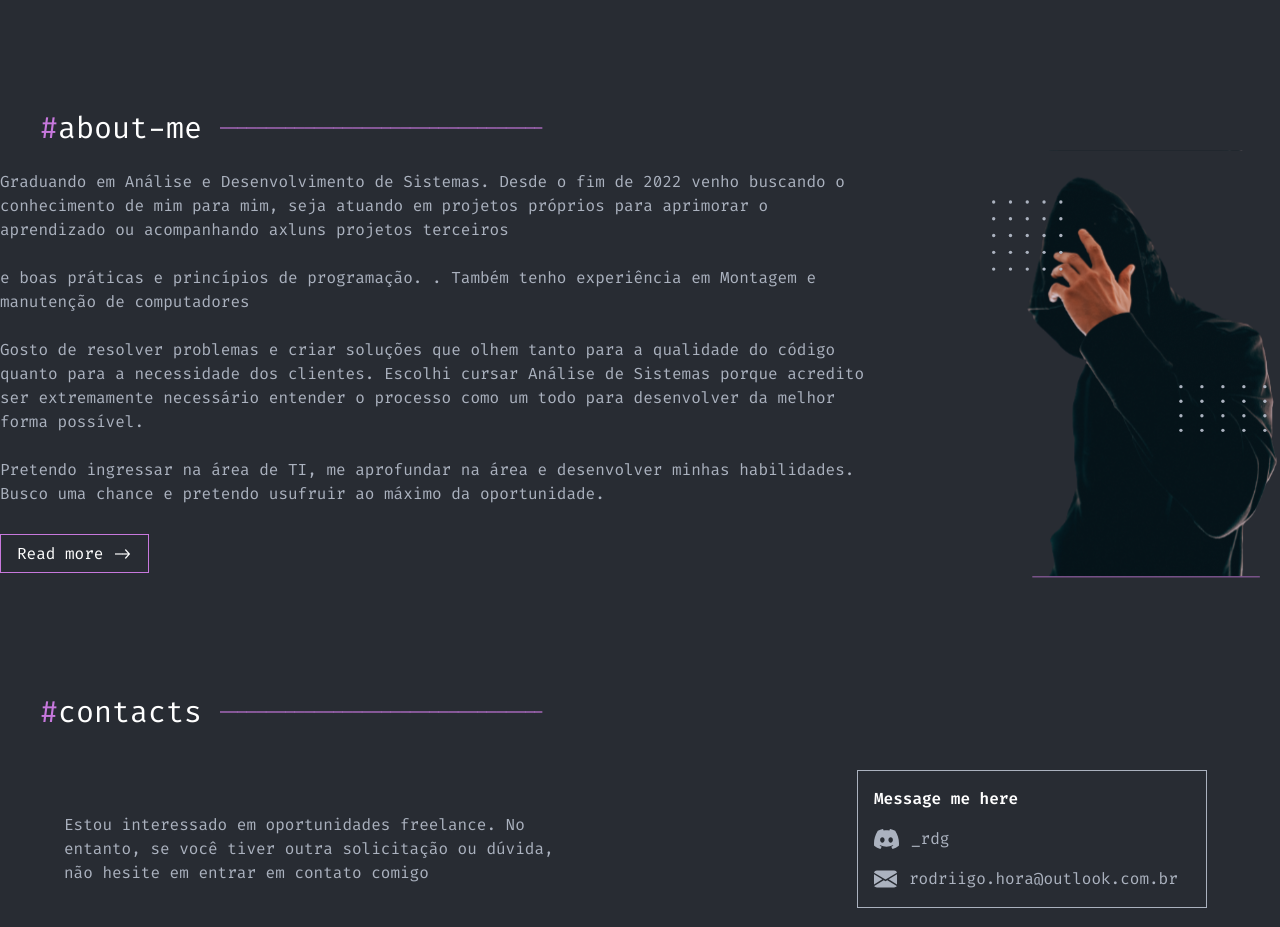
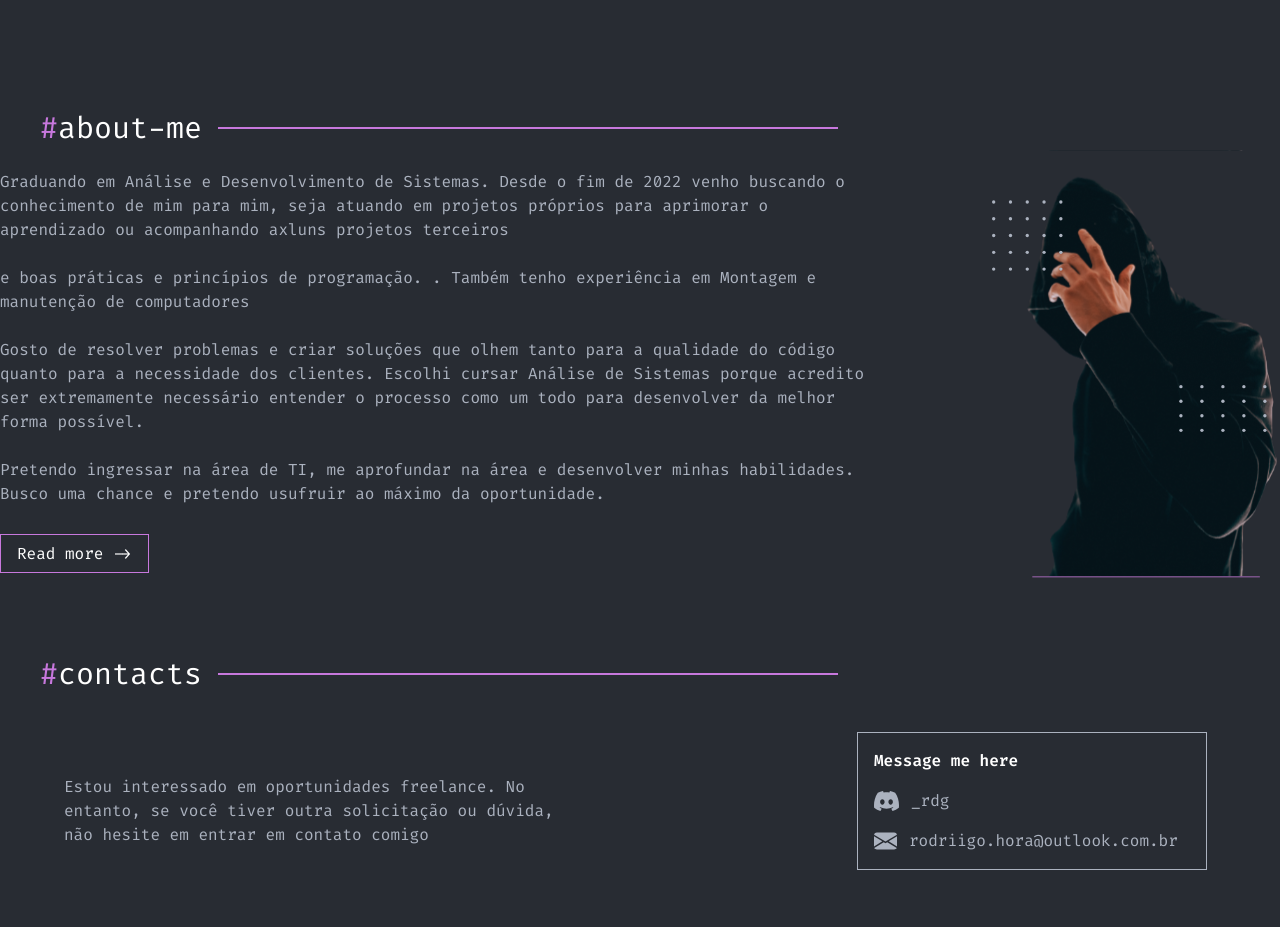
Before and after one commit to rdGxd/Portfolio_v2, a React (Vite) app: page / in a window 1280 px wide. Shown: the part 1747-2674 px from the top of the page. Built offline with nearby package versions, Linux system fonts and the light colour scheme.

Commit message:
modified:   src/components/HomeH2/index.tsx 	modified:   src/templates/Home/HomeContacts/index.tsx

```diff
--- a/src/components/HomeH2/index.tsx
+++ b/src/components/HomeH2/index.tsx
@@ -9,9 +9,7 @@ export const HomeH2 = ({ title }: HomeH2Props) => {
         <span className="text-primary">#</span>
         {title}{" "}
       </h2>
-      <span className="ml-4 text-3xl text-primary md:text-base sm:text-sm mobile:hidden sm:block lg:w-1/2">
-        ----------------------------------
-      </span>
+      <span className="ml-4 border text-primary w-1/2 "></span>
     </>
   );
 };
--- a/src/templates/Home/HomeContacts/index.tsx
+++ b/src/templates/Home/HomeContacts/index.tsx
@@ -3,7 +3,7 @@ import { HomeH2 } from "../../../components";
 export const HomeContacts = () => {
   return (
     <article>
-      <div className="flex 2xl:ml-32 xl:mt-28 md:ml-10 lg:mt-8 md:mt-4 sm:mt-10 2xl:mt-10 mobile:block lg:flex lg:items-center">
+      <div className="flex items-center 2xl:ml-24 mt-[74px] md:flex-wrap md:ml-10">
         <HomeH2 title="contacts" />
       </div>
       <div className="flex items-center xl:ml-14 xl:mt-5 md:flex-wrap md:ml-0 md:mt-5 md:justify-center 2xl:justify-normal lg:justify-normal mobile:flex-wrap 2xl:ml-0 2xl:my-0">
```
